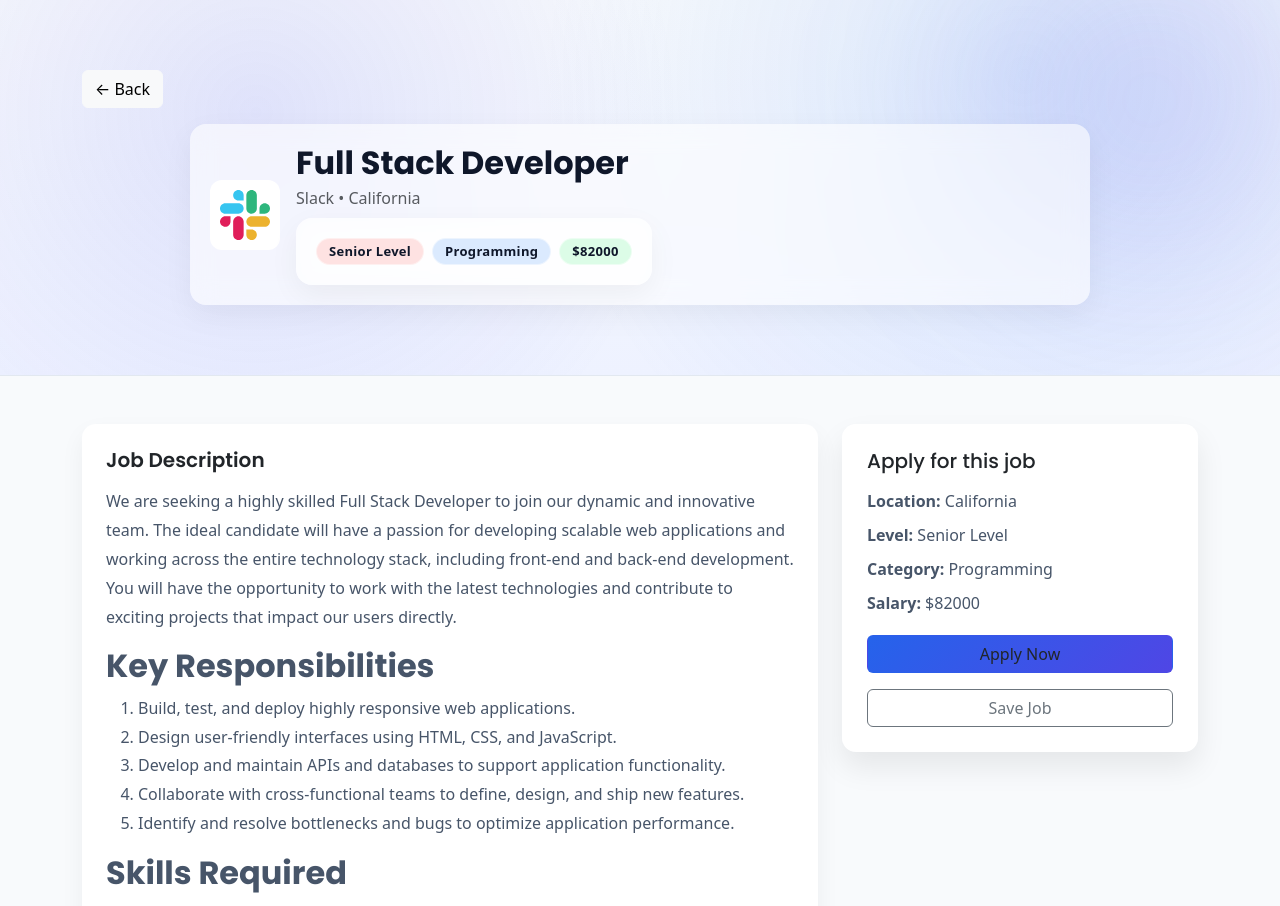
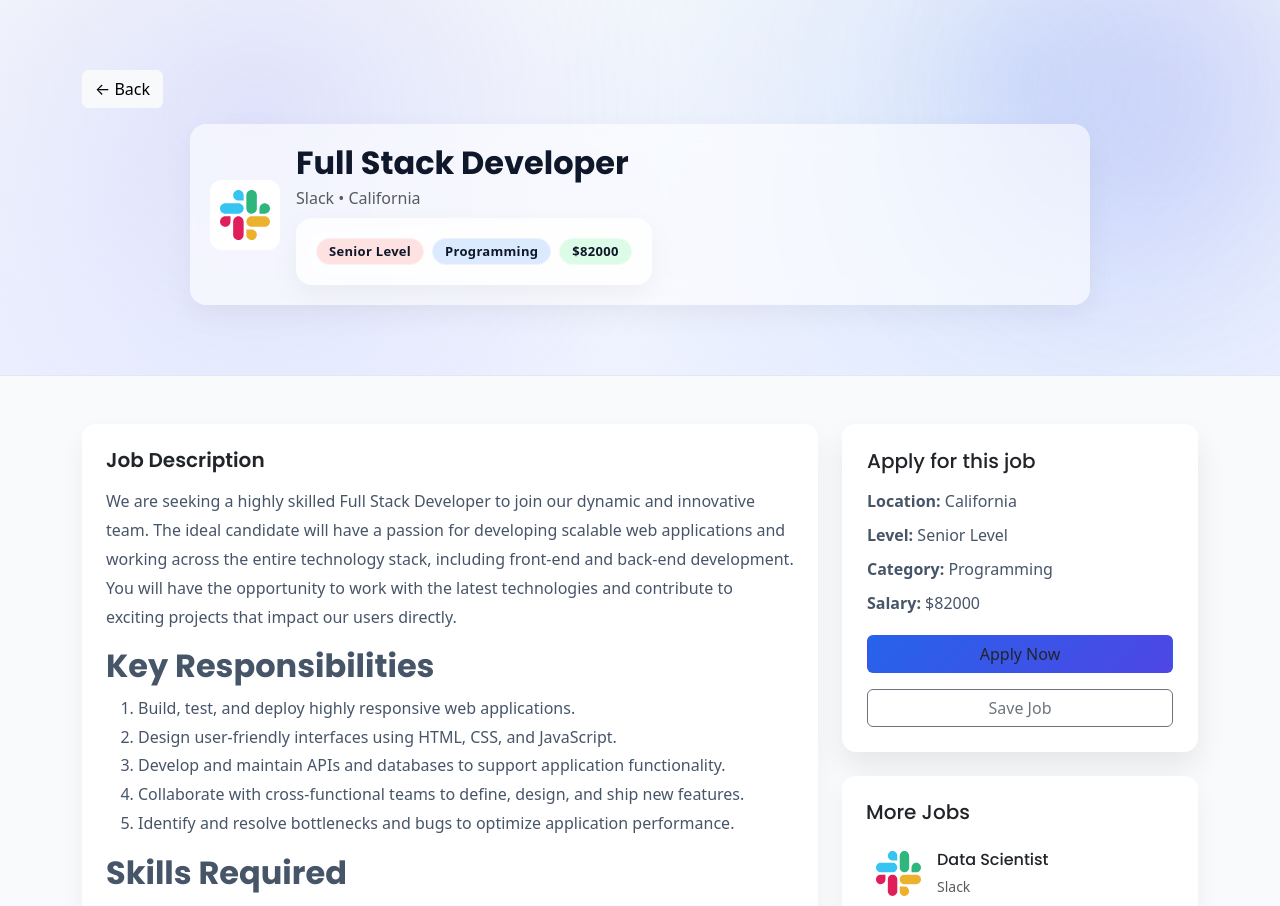
Before and after one commit to Praveenkumar-in/Hire_x, a React (Vite) app: page /apply-job/1 in a window 1280 px wide. Shown: the top 906 px of the page. Built offline with nearby package versions, Linux system fonts and the light colour scheme; no server answers.

Commit message:
complete  day

```diff
--- a/src/index.css
+++ b/src/index.css
@@ -1052,9 +1052,7 @@
   transform:translateY(-4px);
   transition:.3s;
 }
-.apply-box{
-  position:sticky;
-}
+
 .job-description{
   max-width: 750px;
 }
@@ -1103,3 +1101,29 @@
   backdrop-filter:blur(6px);
   border:1px solid rgba(255,255,255,0.5);
 }
+
+/* MORE JOBS SIDEBAR */
+
+.more-job-item{
+  padding:10px;
+  border-radius:10px;
+  transition:.25s;
+}
+
+.more-job-item:hover{
+  background:#f1f5f9;
+  transform:translateX(5px);
+}
+
+/* FIX SIDEBAR STICKY BEHAVIOR */
+
+.apply-box{
+
+  top: 100px;   /* distance from navbar */
+  z-index: 10;
+}
+
+/* prevent overlap */
+.col-lg-4{
+  align-self: flex-start;
+}
--- a/src/pages/ApplyJob.jsx
+++ b/src/pages/ApplyJob.jsx
@@ -1,5 +1,6 @@
+
 import React from "react";
-import { useParams, useNavigate } from "react-router-dom";
+import { useParams, useNavigate, Link } from "react-router-dom";
 import { jobsData } from "../assets/assets";
 
 const ApplyJob = () => {
@@ -7,9 +8,15 @@
   const { id } = useParams();
   const navigate = useNavigate();
 
+  // find current job
   const job = jobsData.find(
     (item) => item._id.toString() === id
   );
+
+  // recommended jobs (exclude current)
+  const moreJobs = jobsData
+    .filter((item) => item._id.toString() !== id)
+    .slice(0, 3);
 
   if (!job) {
     return (
@@ -74,6 +81,7 @@
           {/* LEFT CONTENT */}
           <div className="col-lg-8">
 
+            {/* DESCRIPTION */}
             <div className="apply-card p-4 mb-4">
               <h5 className="section-title">
                 Job Description
@@ -87,7 +95,7 @@
               />
             </div>
 
-            {/* COMPANY SECTION */}
+            {/* COMPANY */}
             <div className="apply-card p-4">
               <h5 className="section-title">
                 About Company
@@ -104,12 +112,12 @@
                   <h6 className="mb-0">
                     {job.companyId.name}
                   </h6>
+
                   <small className="text-muted">
                     Innovative company building modern solutions.
                   </small>
                 </div>
               </div>
-
             </div>
 
           </div>
@@ -117,7 +125,8 @@
           {/* RIGHT SIDEBAR */}
           <div className="col-lg-4">
 
-            <div className="apply-box sticky-top">
+            {/* APPLY BOX */}
+            <div className="apply-box  mb-4">
 
               <h5 className="mb-3">
                 Apply for this job
@@ -140,6 +149,38 @@
 
             </div>
 
+            {/* ===== MORE JOBS ===== */}
+            <div className="apply-card p-4">
+
+              <h5 className="mb-3">More Jobs</h5>
+
+              {moreJobs.map((item) => (
+                <Link
+                  to={`/apply-job/${item._id}`}
+                  key={item._id}
+                  className="more-job-item d-flex gap-3 align-items-center text-decoration-none"
+                >
+                  <img
+                    src={item.companyId.image}
+                    width="45"
+                    className="rounded"
+                    alt=""
+                  />
+
+                  <div>
+                    <h6 className="mb-1 text-dark">
+                      {item.title}
+                    </h6>
+
+                    <small className="text-muted">
+                      {item.companyId.name}
+                    </small>
+                  </div>
+                </Link>
+              ))}
+
+            </div>
+
           </div>
 
         </div>
```
